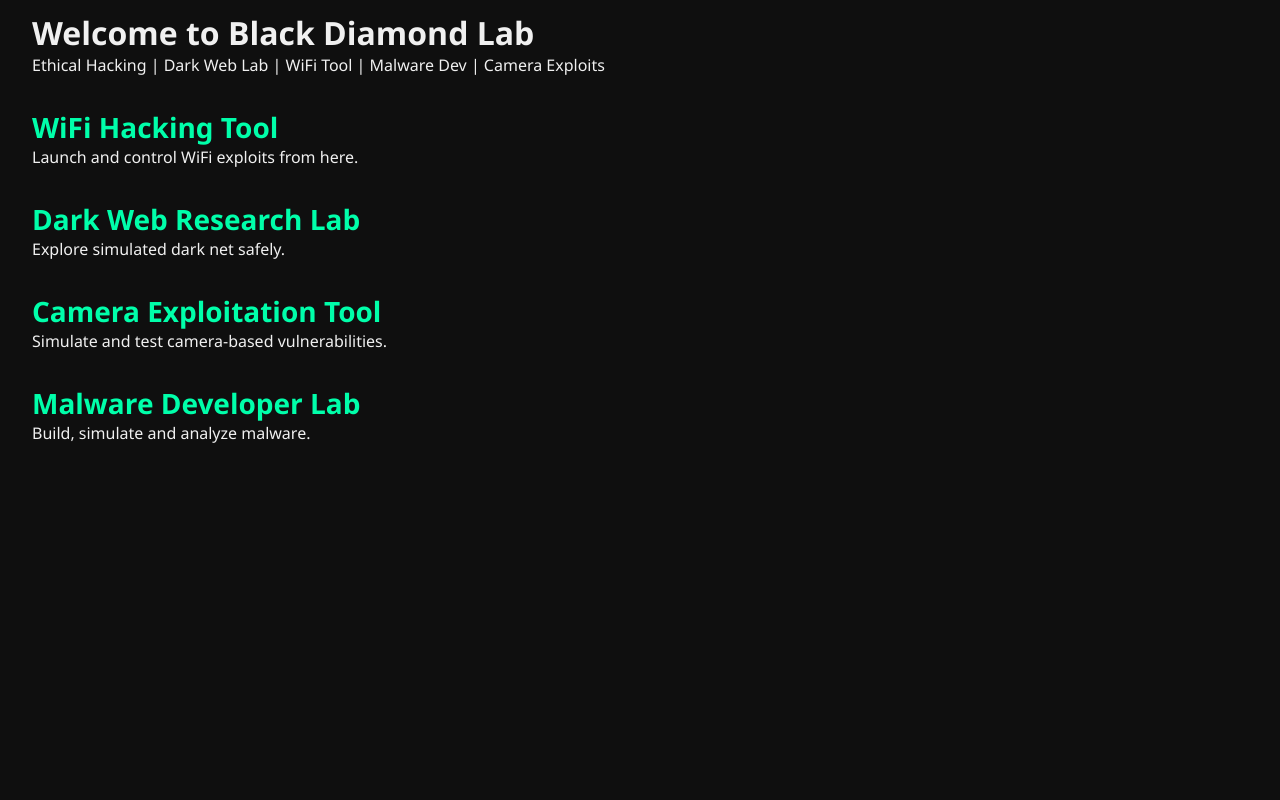
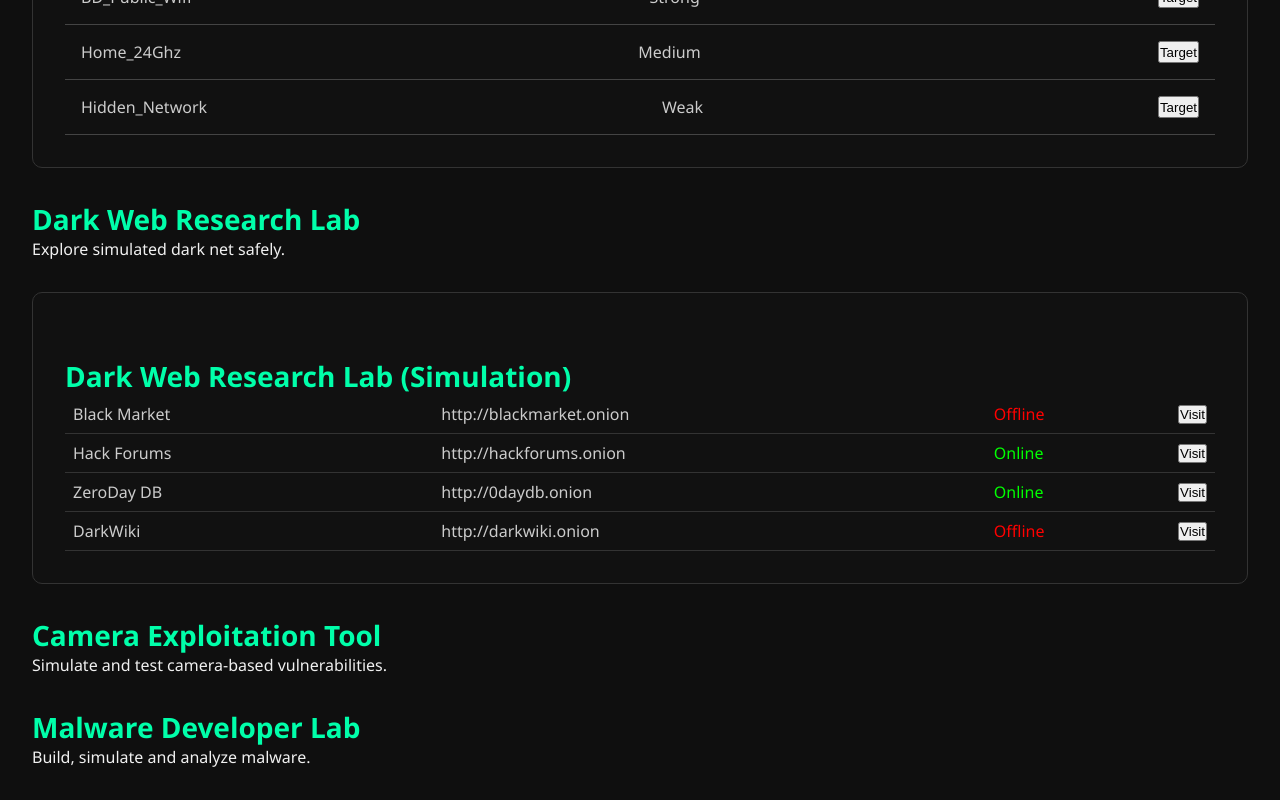
Before and after one commit to rahaman-rony/Black-Daimond-Lab, a React (Vite) app: page / in a window 1280 px wide. Shown: the part 420-1220 px from the top of the page. Before the commit the page ends 896 px from the top, so only its background shows below. Built offline with nearby package versions, Linux system fonts and the light colour scheme.

Commit message:
added dark web research lab

```diff
--- /dev/null
+++ b/src/components/DarkWebLab.jsx
@@ -0,0 +1,70 @@
+import React, { useState } from "react";
+
+const fakeSites = [
+  { name: "Black Market", url: "http://blackmarket.onion", status: "Offline" },
+  { name: "Hack Forums", url: "http://hackforums.onion", status: "Online" },
+  { name: "ZeroDay DB", url: "http://0daydb.onion", status: "Online" },
+  { name: "DarkWiki", url: "http://darkwiki.onion", status: "Offline" },
+];
+
+const DarkWebLab = () => {
+  const [selectedSite, setSelectedSite] = useState(null);
+
+  return (
+    <div style={styles.container}>
+      <h2>Dark Web Research Lab (Simulation)</h2>
+      <ul style={styles.list}>
+        {fakeSites.map((site, idx) => (
+          <li key={idx} style={styles.item}>
+            <span>{site.name}</span>
+            <span>{site.url}</span>
+            <span style={{ color: site.status === "Online" ? "#0f0" : "#f00" }}>
+              {site.status}
+            </span>
+            <button onClick={() => setSelectedSite(site)}>Visit</button>
+          </li>
+        ))}
+      </ul>
+
+      {selectedSite && (
+        <div style={styles.browser}>
+          <h3>Browsing: {selectedSite.name}</h3>
+          <p>This is a simulated page of <b>{selectedSite.url}</b></p>
+          <p>Content is hidden for security purposes.</p>
+        </div>
+      )}
+    </div>
+  );
+};
+
+const styles = {
+  container: {
+    padding: "2rem",
+    marginTop: "2rem",
+    backgroundColor: "#111",
+    borderRadius: "10px",
+    border: "1px solid #333"
+  },
+  list: {
+    listStyle: "none",
+    padding: 0
+  },
+  item: {
+    display: "grid",
+    gridTemplateColumns: "2fr 3fr 1fr auto",
+    alignItems: "center",
+    padding: "0.5rem",
+    borderBottom: "1px solid #333",
+    color: "#ccc"
+  },
+  browser: {
+    marginTop: "1rem",
+    padding: "1rem",
+    backgroundColor: "#1a1a1a",
+    color: "#eee",
+    borderRadius: "8px",
+    border: "1px solid #444"
+  }
+};
+
+export default DarkWebLab;
--- a/src/pages/Home.jsx
+++ b/src/pages/Home.jsx
@@ -1,12 +1,13 @@
 import React from "react";
 import Navbar from "../components/Navbar";
 import WiFiTool from "../components/WiFiTool";
+import DarkWebLab from "../components/DarkWebLab";
 
 function Home() {
   return (
     <div>
       <Navbar />
-      <WiFiTool />
+
 
       <div style={{ padding: "2rem" }}>
         <h1>Welcome to Black Diamond Lab</h1>
@@ -17,11 +18,13 @@ function Home() {
         <div id="wifi">
             <h2>WiFi Hacking Tool</h2>
             <p>Launch and control WiFi exploits from here.</p>
+            <WiFiTool />
         </div>
 
         <div id="darkweb">
             <h2>Dark Web Research Lab</h2>
             <p>Explore simulated dark net safely.</p>
+            <DarkWebLab />
         </div>
 
         <div id="camera">
```
